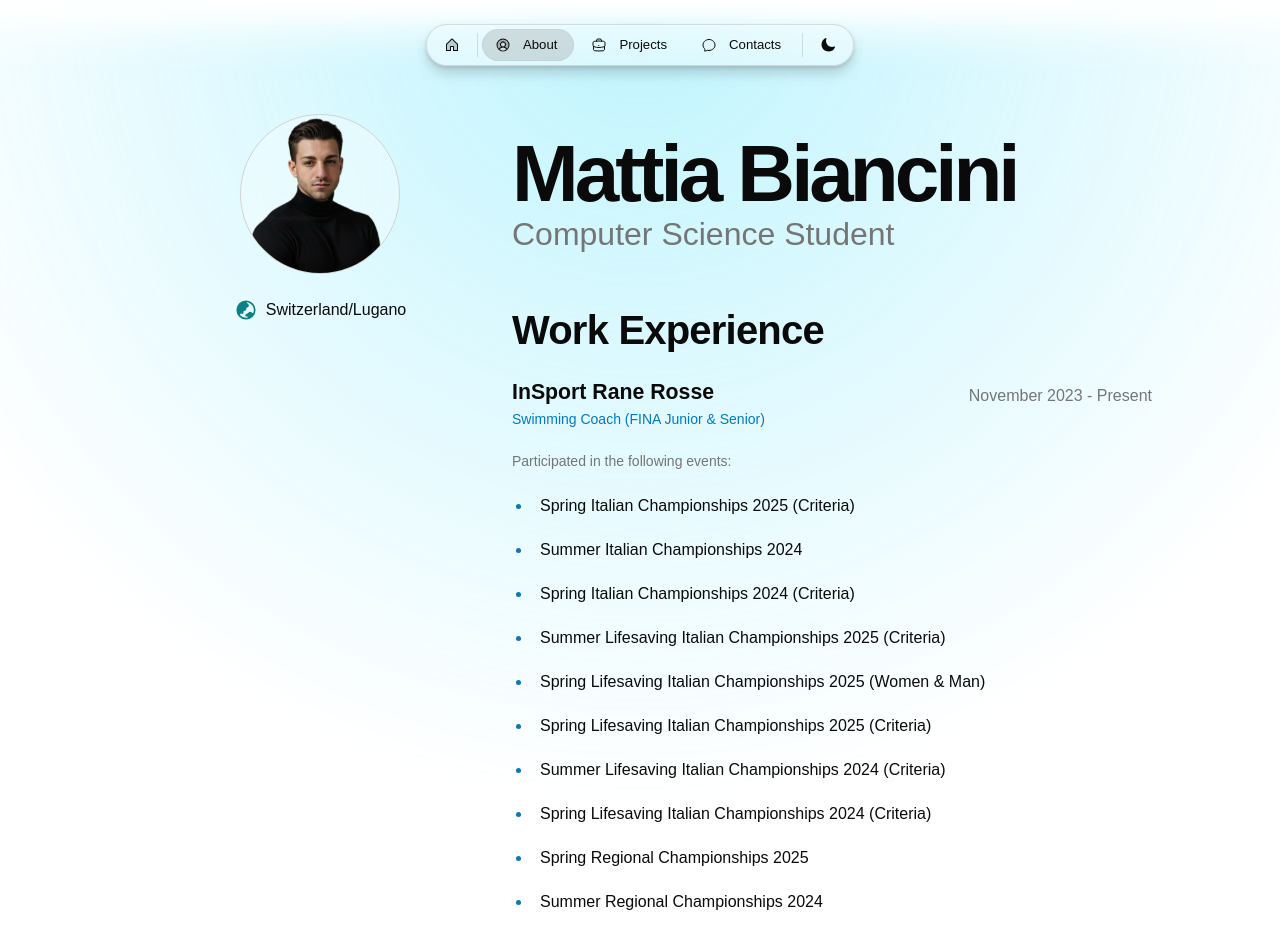
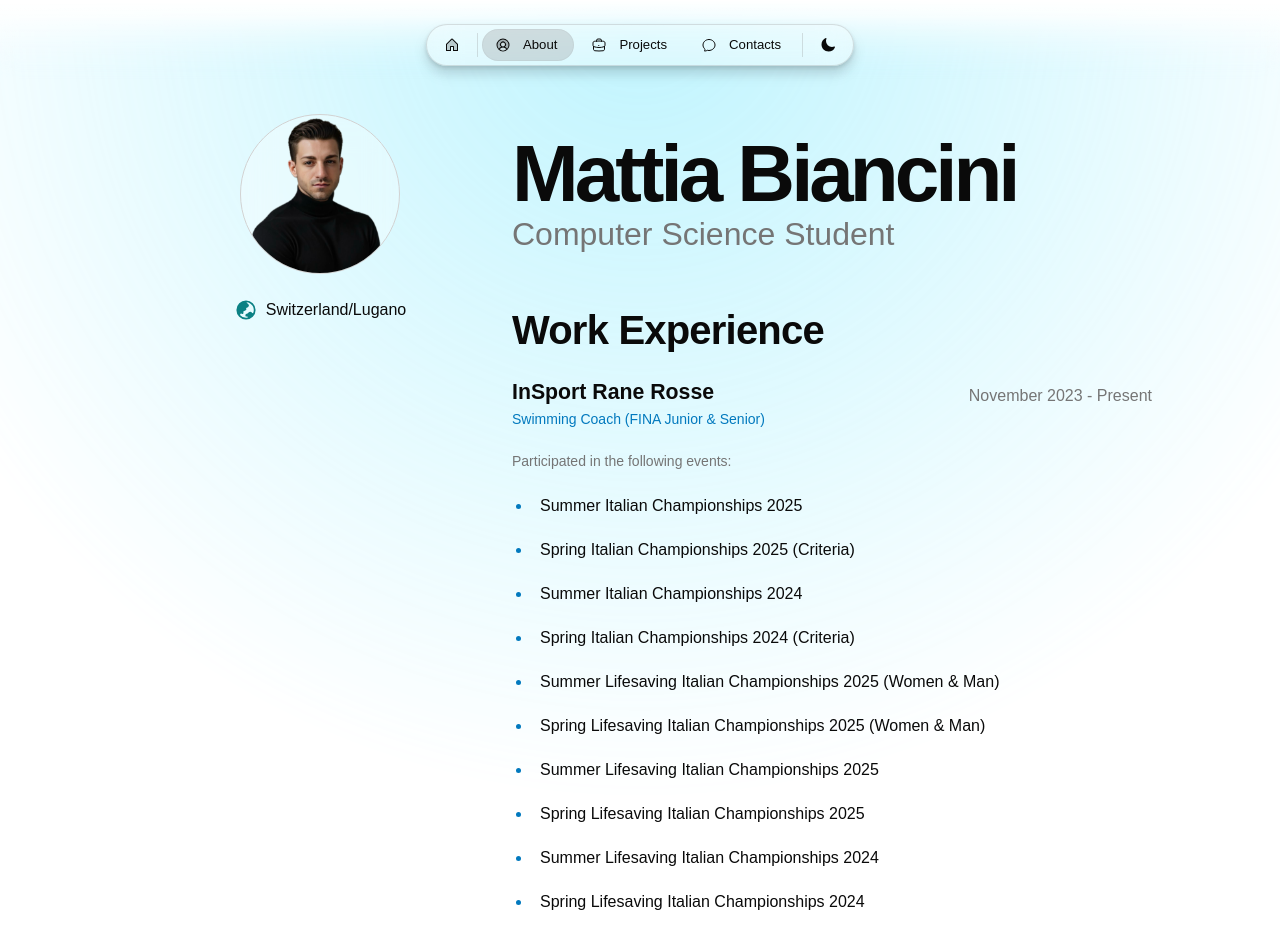
Before and after one commit to MattiaBiancini/mattiabiancini, a Next.js app: page /about in a window 1280 px wide. Shown: the top 937 px of the page. Built offline with nearby package versions, Linux system fonts and the light colour scheme; a web font is replaced by a local one.

Commit message:
Update information on Swimming tab

```diff
--- a/src/app/resources/content.js
+++ b/src/app/resources/content.js
@@ -103,6 +103,9 @@ const about = {
         ),
         achievements: [
           <>
+            Summer Italian Championships 2025
+          </>,
+          <>
             Spring Italian Championships 2025 (Criteria)
           </>,
           <>
@@ -112,19 +115,25 @@ const about = {
             Spring Italian Championships 2024 (Criteria)
           </>,
           <>
-            Summer Lifesaving Italian Championships 2025 (Criteria)
+            Summer Lifesaving Italian Championships 2025 (Women & Man)
           </>,
           <>
             Spring Lifesaving Italian Championships 2025 (Women & Man)
           </>,
           <>
-            Spring Lifesaving Italian Championships 2025 (Criteria)
+            Summer Lifesaving Italian Championships 2025
           </>,
           <>
-            Summer Lifesaving Italian Championships 2024 (Criteria)
+            Spring Lifesaving Italian Championships 2025
           </>,
           <>
-            Spring Lifesaving Italian Championships 2024 (Criteria)
+            Summer Lifesaving Italian Championships 2024
+          </>,
+          <>
+            Spring Lifesaving Italian Championships 2024
+          </>,
+          <>
+            Summer Regional Championships 2025
           </>,
           <>
             Spring Regional Championships 2025
```
